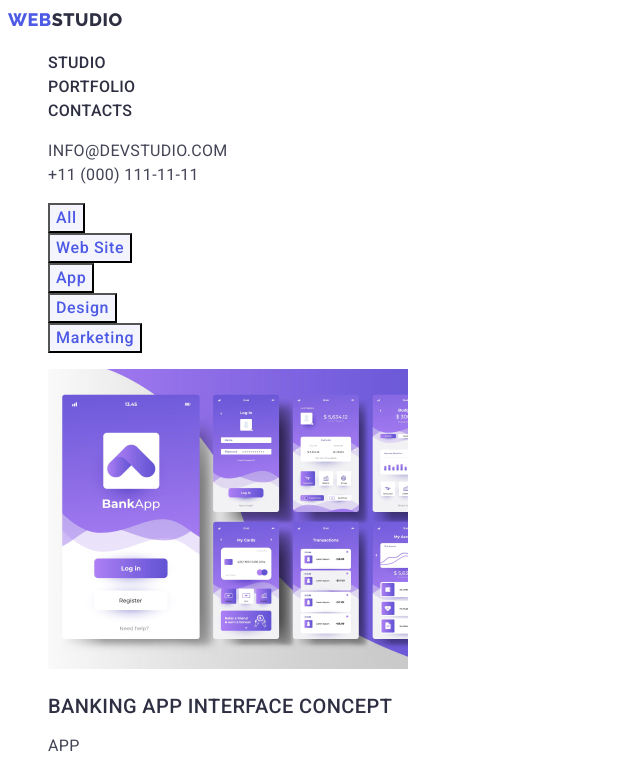
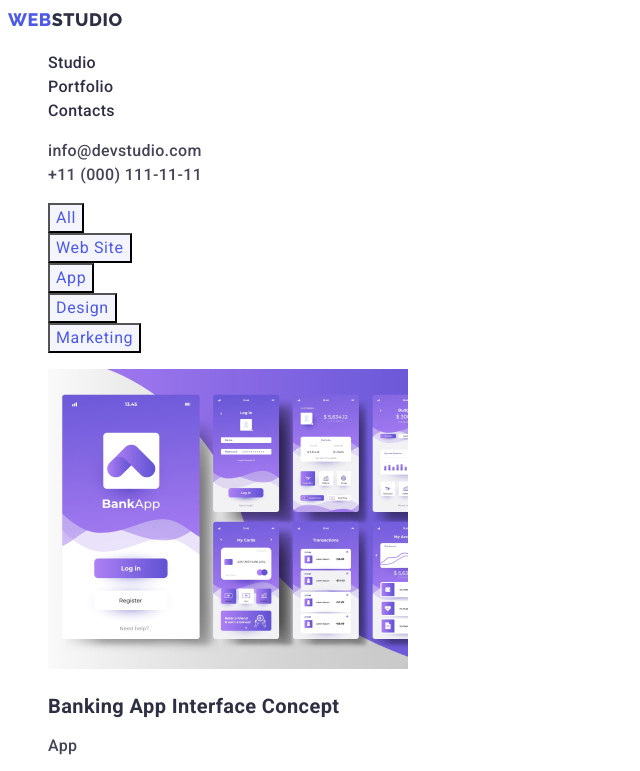
Before and after one commit to DanilKulak/goit-markup-hw-02, a plain HTML site: page portfolio.html in a window 1280 px wide. Shown: the top 771 px of the page, without its empty margins (0-640 px from the left). Drawn offline with Linux system fonts and the light colour scheme.

Commit message:
Changed scc

```diff
--- a/css/styles.css
+++ b/css/styles.css
@@ -21,7 +21,7 @@ body {
 }
 li {
   list-style: none;
-  list-style-type: none;
+  /* list-style-type: none; */
 }
 .list {
   list-style: none;
@@ -37,10 +37,6 @@ button {
 .logo-span {
   color: #2e2f42;
 }
-a {
-  text-transform: uppercase;
-  text-decoration: none;
-}
 /* ---------HEADER------------ */
 .header {
   background-color: var(--white, #fff);
@@ -52,7 +48,6 @@ a {
   color: var(--iris, #4d5ae5);
   font-family: "Raleway", sans-serif;
   font-size: 18px;
-  font-weight: 800;
   line-height: 1.17;
   letter-spacing: 0.03em;
   text-transform: uppercase;
@@ -61,7 +56,6 @@ a {
   color: var(--navyblue, #2e2f42);
   font-family: "Raleway", sans-serif;
   font-size: 18px;
-  font-weight: 800;
   line-height: 1.16;
   letter-spacing: 0.03em;
   text-transform: uppercase;
@@ -70,19 +64,15 @@ a {
   color: var(--navyblue, #2e2f42);
   font-family: var(--font-primary);
   font-size: 16px;
-  font-weight: 500;
   line-height: 1.5;
   letter-spacing: 0.02em;
-  text-transform: uppercase;
 }
 .header-address {
   color: var(--slate, #434455);
   font-family: var(--font-primary);
   font-size: 16px;
-  font-weight: 400;
   line-height: 1.5;
   letter-spacing: 0.02em;
-  text-transform: uppercase;
 }
 .link:hover,
 .link:focus {
@@ -112,7 +102,6 @@ a {
 }
 .btn-item {
   font-family: "Roboto", sans-serif;
-  font-weight: 500;
   font-size: 16px;
   line-height: 1.5;
   letter-spacing: 0.04em;
@@ -136,7 +125,6 @@ a {
   color: var(--navyblue, #2e2f42);
   font-family: var(--font-primary);
   font-size: 20px;
-  font-weight: 500;
   line-height: 1.2;
   letter-spacing: 0.02em;
 }
@@ -144,7 +132,6 @@ a {
   color: var(--slate, #434455);
   font-family: var(--font-primary);
   font-size: 16px;
-  font-weight: 400;
   line-height: 1.5;
   letter-spacing: 0.02em;
 }
@@ -152,7 +139,6 @@ a {
   color: var(--navyblue, #2e2f42);
   font-family: var(--font-primary);
   font-size: 36px;
-  font-weight: 700;
   line-height: 1.11;
   letter-spacing: 0.02em;
   text-transform: capitalize;
@@ -162,7 +148,6 @@ a {
   color: var(--navyblue, #2e2f42);
   font-family: "Roboto", sans-serif;
   font-size: 20px;
-  font-weight: 500;
   line-height: 1.2;
   letter-spacing: 0.02em;
 }
@@ -170,7 +155,6 @@ a {
   color: var(--slate, #434455);
   font-family: "Roboto", sans-serif;
   font-size: 16px;
-  font-weight: 400;
   line-height: 1.5;
   letter-spacing: 0.02em;
 }
@@ -178,7 +162,6 @@ a {
   color: var(--slate, #434455);
   font-family: var(--font-primary);
   font-size: 16px;
-  font-weight: 400;
   line-height: 1.5;
   letter-spacing: 0.02em;
 }
```
